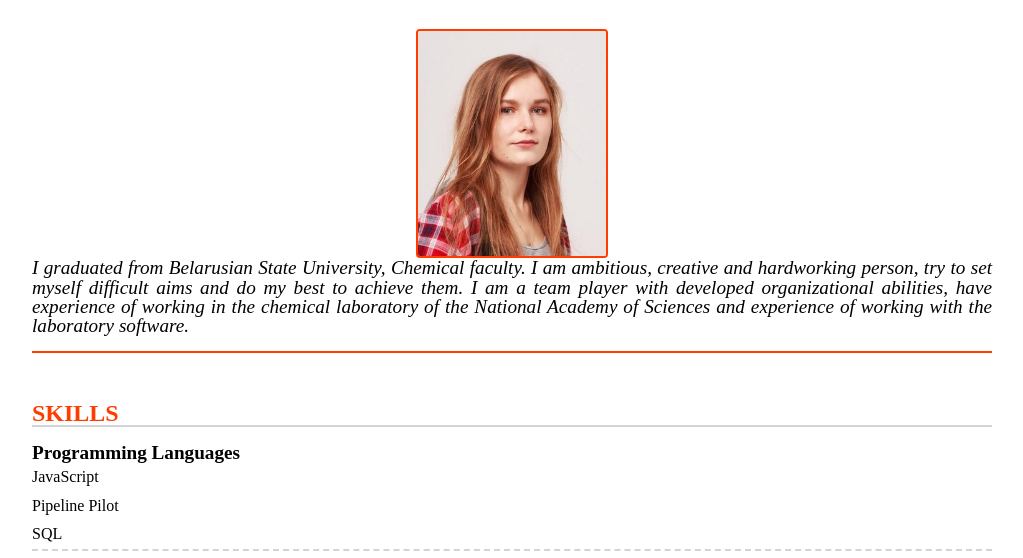
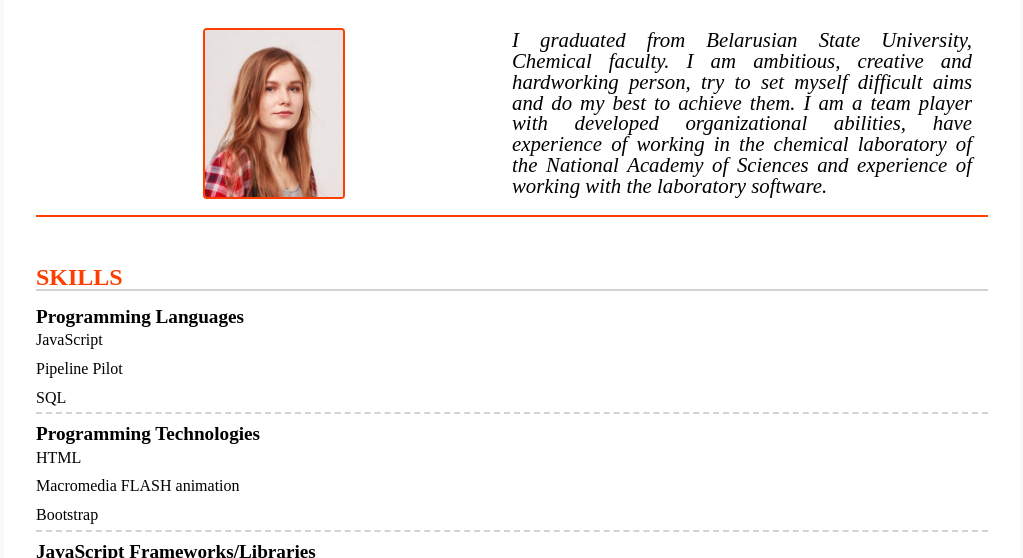
Before and after one commit to Polkhoovskaya/rsschool-cv, a plain HTML site: page index.html in a window 1280 px wide. Shown: the part 174-732 px from the top of the page, without its empty margins (128-1151 px from the left). Drawn offline with nearby package versions, Linux system fonts and the light colour scheme.

Commit message:
feat: add @media in style.css

```diff
--- a/style.css
+++ b/style.css
@@ -100,3 +100,40 @@ footer {
     text-align: center;
     background: linear-gradient(45deg, #EECFBA, #fe3e00);
 }
+
+
+
+@media screen and (min-width: 50rem) {
+	body {
+		border-left: 4px solid #f9f9f9;
+		border-right: 4px solid #f9f9f9;
+		padding: 1rem 2rem;
+	}
+
+	.summary {
+		display: table;
+		table-layout: fixed;
+		width: 100%;
+	}
+
+	.summaryImgWrapper,
+	.summaryText {
+		display: table-cell;
+		width: 50%;
+		vertical-align: middle;
+		text-align: center;
+	}
+
+	.summaryText {
+		font-size: 1.3rem;
+		text-align: justify;
+        position: relative;
+        padding-right: 1rem;
+    }
+    .summaryImg {
+        width: 30%;
+    }
+	.subHeader {
+		margin: 0;
+	}
+}
```
